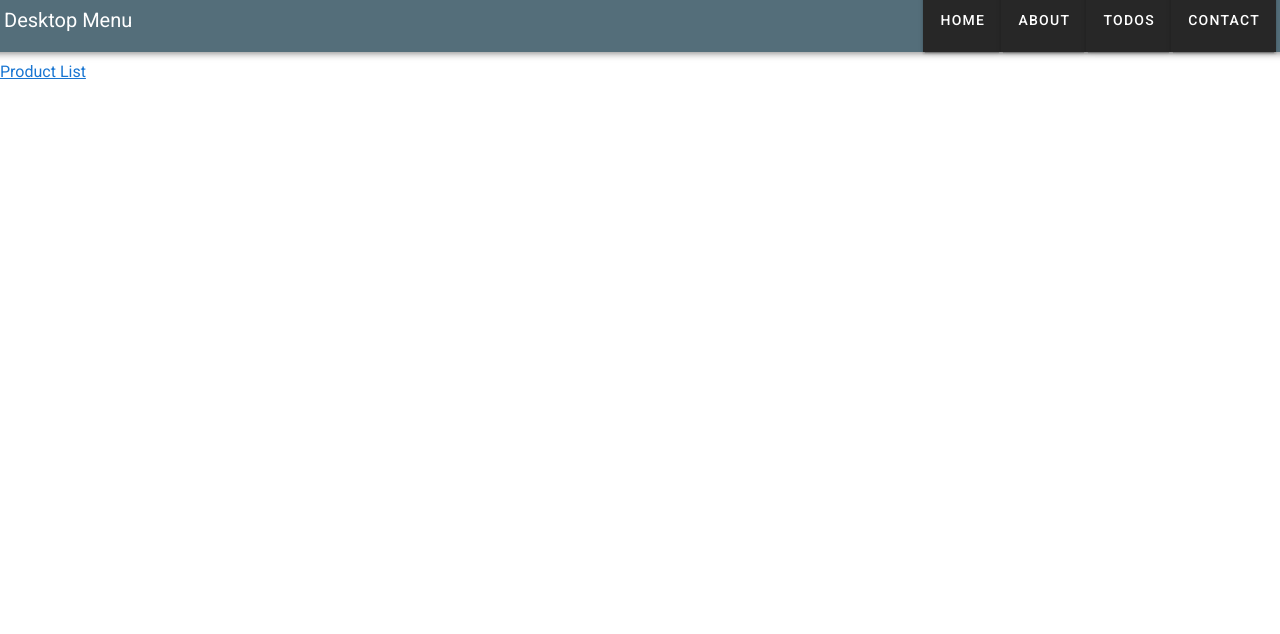
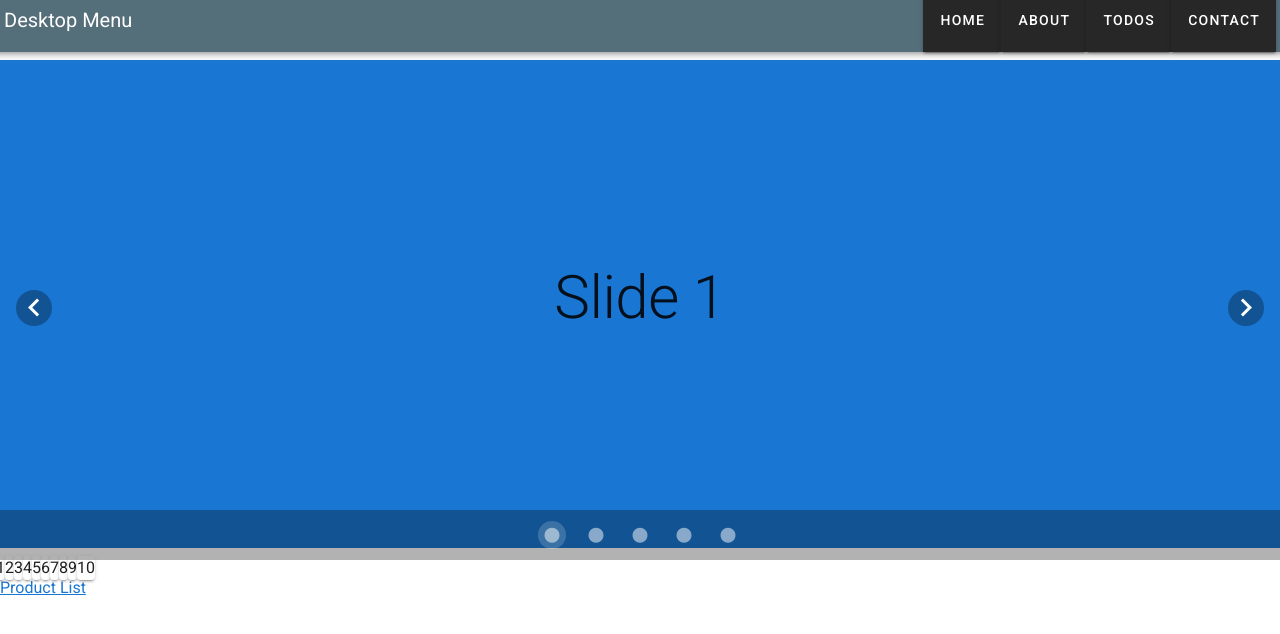
Before and after one commit to mb-mysterdev/SPA_MARKETPLACE_NUXTJS, a Vue app: page / in a window 1280 px wide. Shown: the top 634 px of the page. Built offline with nearby package versions, Linux system fonts and the light colour scheme.

Commit message:
adding cards

```diff
--- a/src/components/front-office/Home/HomeFrontComponent.vue
+++ b/src/components/front-office/Home/HomeFrontComponent.vue
@@ -1,12 +1,29 @@
 <template>
   <div>
+    <carousel-front></carousel-front>
+    <v-row class="pa-2">
+      <v-card
+          v-for="key in numbers"
+          :key="key"
+          elevation="2"
+      >
+        {{ key }}
+      </v-card>
+    </v-row>
     <a href="/list-product">Product List</a>
   </div>
 </template>
 
 <script>
+import CarouselFront from "@/components/front-office/global/CarouselFront";
 export default {
-name: "HomeFrontComponent"
+name: "HomeFrontComponent",
+  components: {CarouselFront},
+  data(){
+    return {
+      numbers: 10
+    }
+  }
 }
 </script>
 
--- a/src/components/front-office/Product/ProductFrontComponent.vue
+++ b/src/components/front-office/Product/ProductFrontComponent.vue
@@ -1,6 +1,46 @@
 <template>
   <div>
-    Un produit
+    <div>
+      <div>
+        <v-row
+            no-gutters
+            style="height: 150px;"
+        >
+          <v-col
+          >
+            <v-card
+                class="pa-2"
+                outlined
+                tile
+            >
+              <v-img src="https://www.cdiscount.com/pdt2/8/4/3/1/700x700/58843/rw/whiskey-jack-daniel-s-ndeg7-tennessee-whiskey.jpg">
+
+              </v-img>
+            </v-card>
+          </v-col>
+          <v-col
+          >
+            <v-card
+                class="pa-2"
+                outlined
+                tile
+            >
+              Whiskey Jack Daniel's n°7 - Tennessee whiskey - USA - 40%vol - 70cl
+            </v-card>
+          </v-col>
+          <v-col
+          >
+            <v-card
+                class="pa-2"
+                outlined
+                tile
+            >
+              One of three columns
+            </v-card>
+          </v-col>
+        </v-row>
+      </div>
+    </div>
   </div>
 </template>
 
--- /dev/null
+++ b/src/components/front-office/global/CarouselFront.vue
@@ -0,0 +1,44 @@
+<template>
+  <div>
+    <v-carousel v-model="model">
+      <v-carousel-item
+          v-for="(color, i) in colors"
+          :key="color"
+      >
+        <v-sheet
+            :color="color"
+            height="100%"
+            tile
+        >
+          <v-row
+              class="fill-height"
+              align="center"
+              justify="center"
+          >
+            <div class="display-3">
+              Slide {{ i + 1 }}
+            </div>
+          </v-row>
+        </v-sheet>
+      </v-carousel-item>
+    </v-carousel>
+  </div>
+</template>
+
+<script>
+export default {
+name: "CarouselFront",
+  data () {
+    return {
+      colors: [
+        'primary',
+        'secondary',
+        'yellow darken-2',
+        'red',
+        'orange',
+      ],
+      model: 0,
+    }
+  },
+}
+</script>
```
